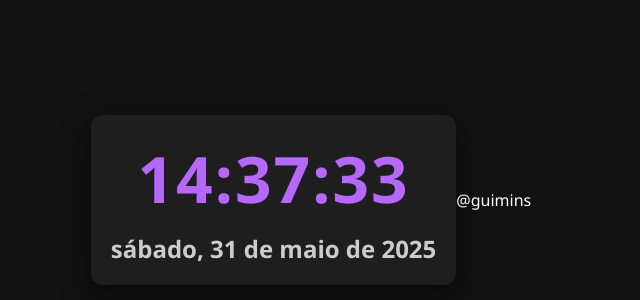
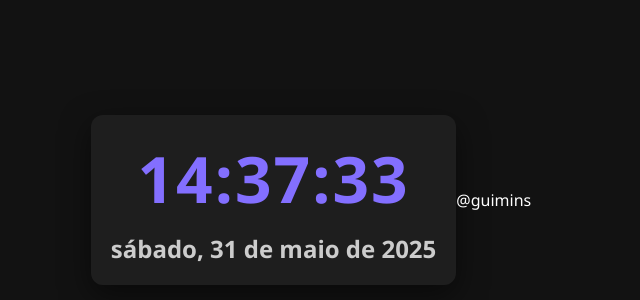
Before and after one commit to guimins/DataHora, a plain HTML site: page index.html in a window 1280 px wide. Shown: the part 200-500 px from the top of the page, without its empty margins (329-969 px from the left). Drawn offline with Linux system fonts and the light colour scheme.

Commit message:
só mudou a cor

```diff
--- a/style.css
+++ b/style.css
@@ -39,7 +39,7 @@
     font-size: 4rem;
     font-weight: 700;
     letter-spacing: 2px;
-    color: #b668fa;
+    color: #836FFF;
   }
 
   /* Data */
```
